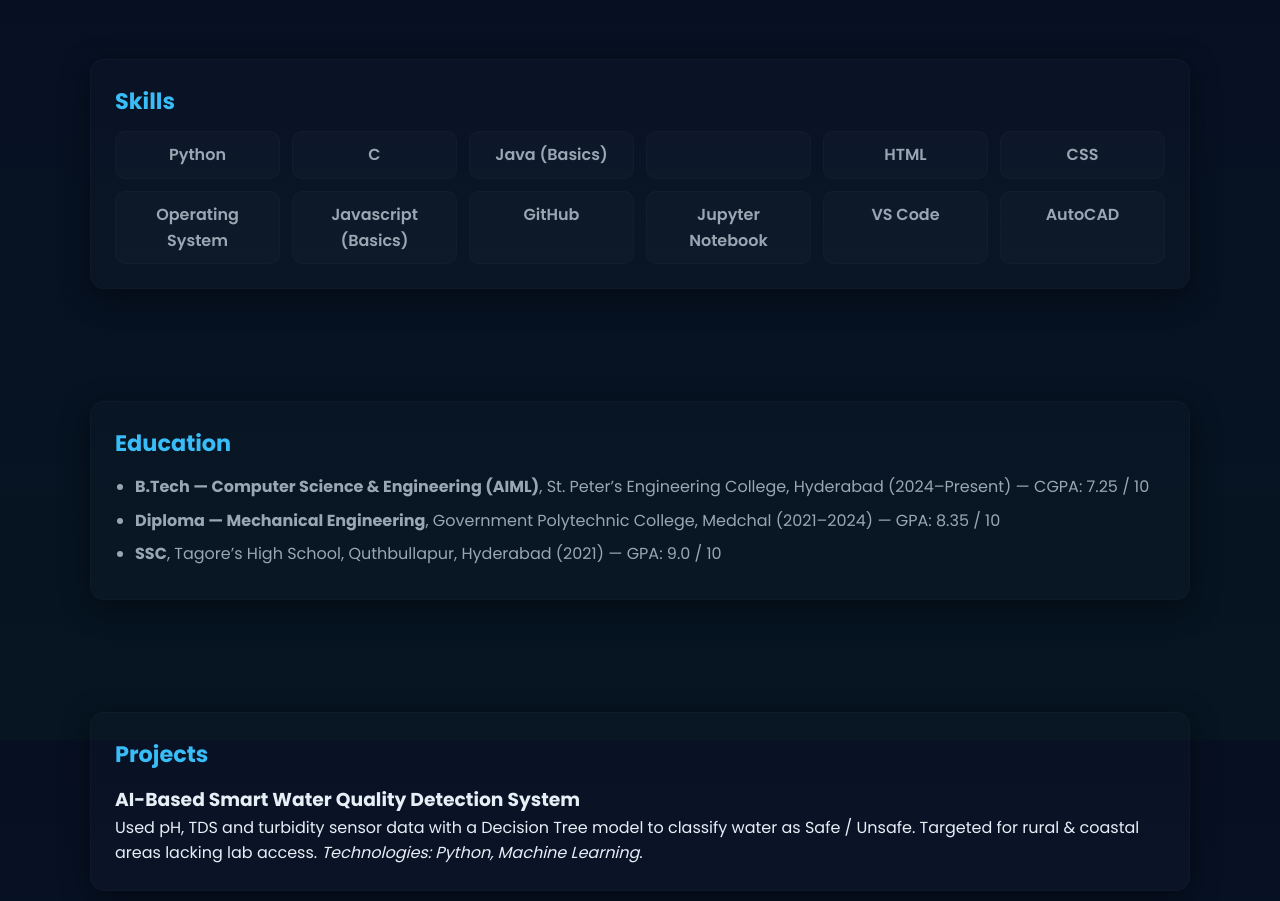
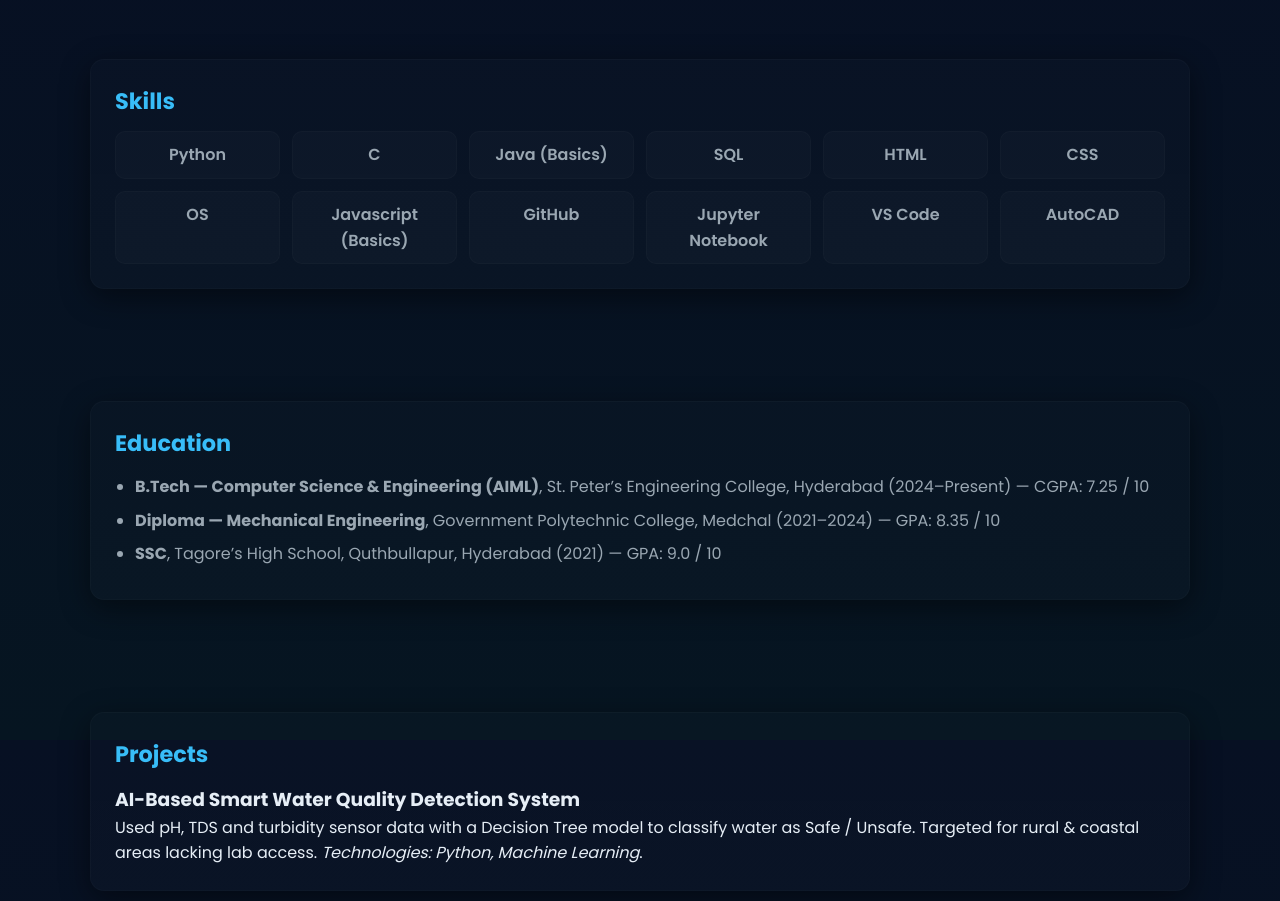
Before and after one commit to venkatsarella12/portfolio-, a plain HTML site: page index.html in a window 1280 px wide. Shown: the part 860-1761 px from the top of the page. Drawn offline with Linux system fonts and the light colour scheme.

Commit message:
final index.html

```diff
--- a/index.html
+++ b/index.html
@@ -85,10 +85,10 @@
         <div class="skill">Python</div>
         <div class="skill">C</div>
         <div class="skill">Java (Basics)</div>
-        <div class="skill"></div>
+        <div class="skill">SQL</div>
         <div class="skill">HTML</div>
         <div class="skill">CSS</div>
-        <div class="skill">Operating System</div>
+        <div class="skill">OS</div>
         <div class="skill">Javascript (Basics)</div>
         <div class="skill">GitHub</div>
         <div class="skill">Jupyter Notebook</div>
```
